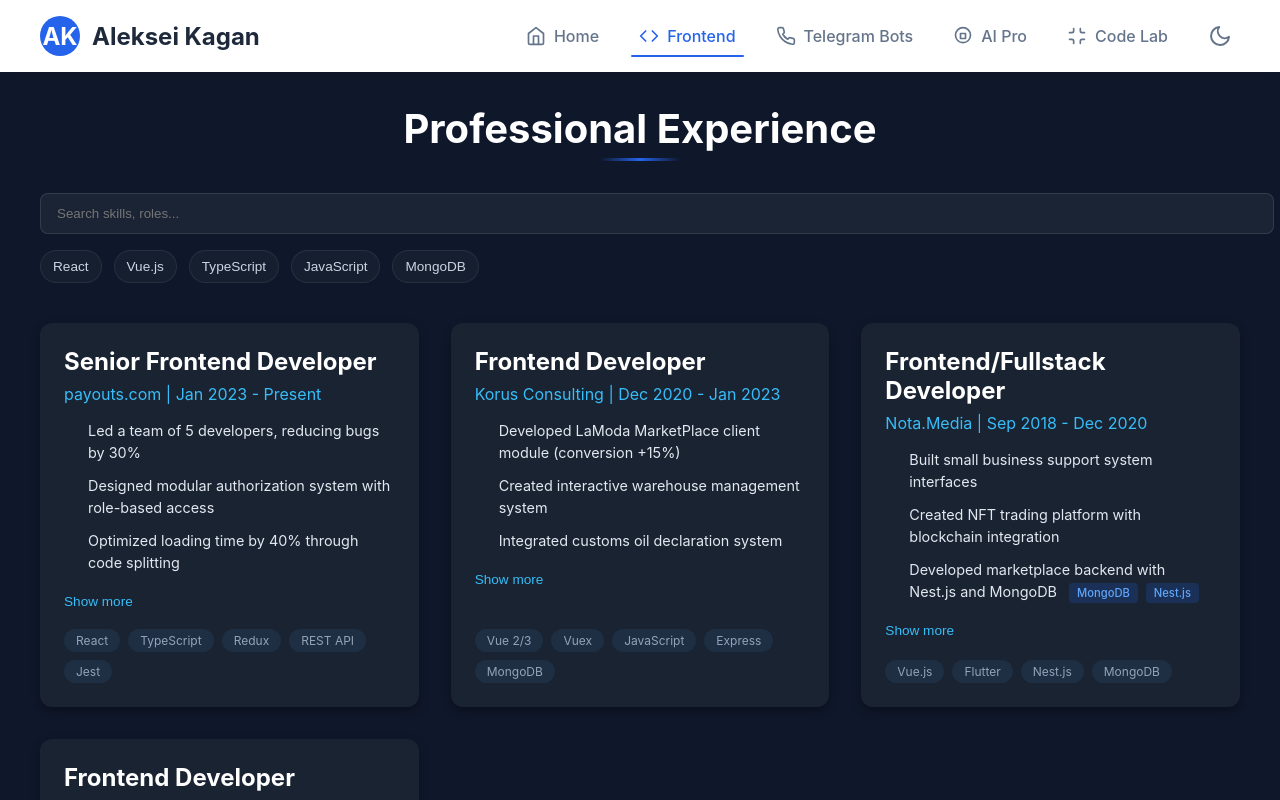
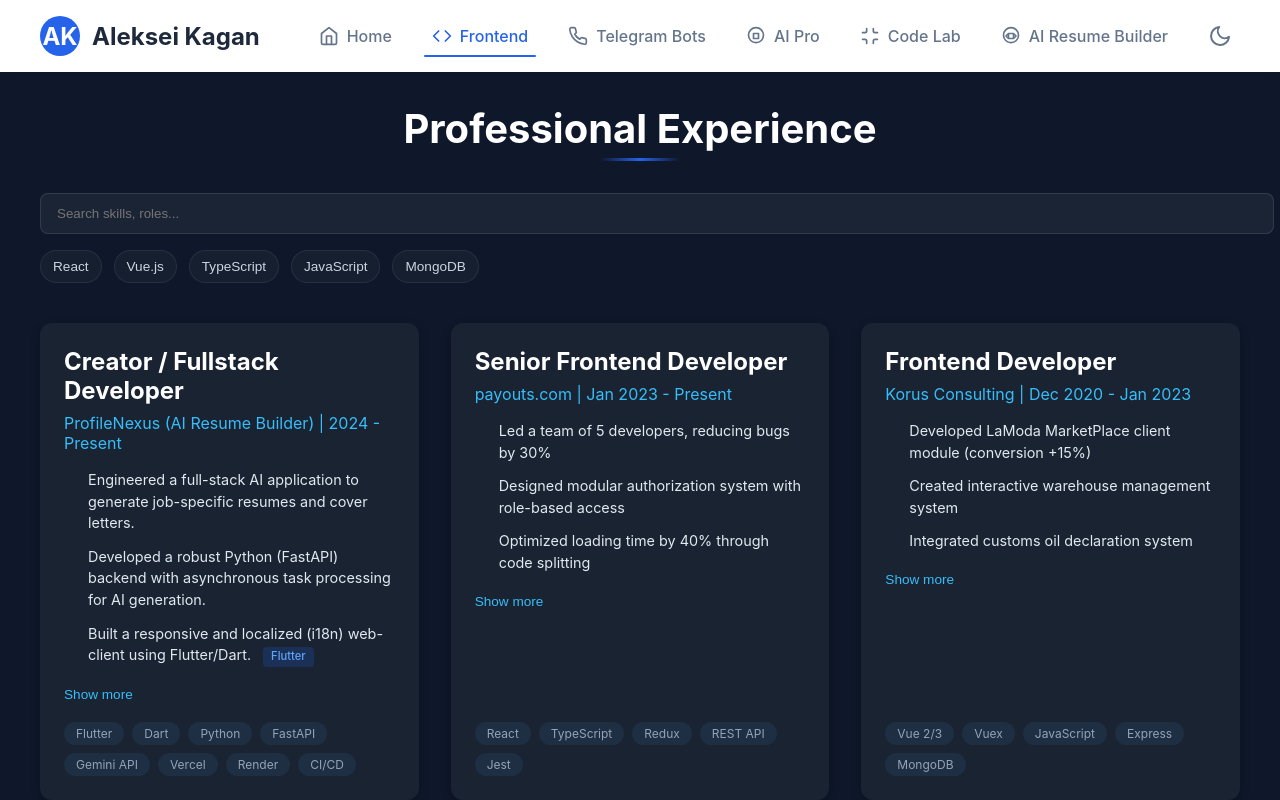
Before and after one commit to roschek/new-portfolio-vue, a Vue app: page /frontend in a window 1280 px wide. Shown: the top 800 px of the page. Built offline with nearby package versions, Linux system fonts and the light colour scheme.

Commit message:
add resume builder

```diff
--- a/src/layouts/DefaultLayout.vue
+++ b/src/layouts/DefaultLayout.vue
@@ -33,8 +33,17 @@
             <span class="layout__nav-icon" v-html="link.icon"></span>
             <span class="layout__nav-text">{{ link.name }}</span>
           </RouterLink>
-
-
+          <a href="https://app.alex-kagan-develop.com" target="_blank" rel="noopener noreferrer" class="layout__nav-link">
+  <span class="layout__nav-icon">
+    <svg xmlns="http://www.w3.org/2000/svg" width="20" height="20" viewBox="0 0 24 24" fill="none" stroke="currentColor" stroke-width="2" stroke-linecap="round" stroke-linejoin="round">
+      <path d="M12 2a9 9 0 0 1 9 9c0 4.97-4.03 9-9 9s-9-4.03-9-9a9 9 0 0 1 9-9z"></path>
+      <path d="M9 9h6v6H9z"></path>
+      <path d="m8 14-2-2 2-2"></path>
+      <path d="m16 10 2 2-2 2"></path>
+    </svg>
+  </span>
+  <span class="layout__nav-text">AI Resume Builder</span>
+</a>
           <button @click="toggleTheme" class="layout__theme-toggle">
             <span v-if="isLightTheme" class="layout__theme-icon">
 
--- a/src/pages/FrontendPage.vue
+++ b/src/pages/FrontendPage.vue
@@ -110,6 +110,19 @@
 import { ref, computed, onMounted, nextTick } from 'vue'
 
 const jobs = [
+{
+    position: 'Creator / Fullstack Developer',
+    company: 'ProfileNexus (AI Resume Builder)',
+    path: 'https://app.alex-kagan-develop.com/',
+    period: '2024 - Present',
+    achievements: [
+      'Engineered a full-stack AI application to generate job-specific resumes and cover letters.',
+      'Developed a robust Python (FastAPI) backend with asynchronous task processing for AI generation.',
+      'Built a responsive and localized (i18n) web-client using Flutter/Dart.',
+      'Configured and deployed the entire infrastructure using a CI/CD pipeline on Vercel and Render.',
+    ],
+    technologies: ['Flutter', 'Dart', 'Python', 'FastAPI', 'Gemini API', 'Vercel', 'Render', 'CI/CD'],
+  },
   {
     position: 'Senior Frontend Developer',
     company: 'payouts.com',
--- a/src/pages/HomePage.vue
+++ b/src/pages/HomePage.vue
@@ -74,7 +74,7 @@
 
             <div class="home__about-cta">
               <a href="/frontend" class="home__button home__button--secondary">
-                View My Work
+                View My Work and projects
               </a>
             </div>
           </div>
```
